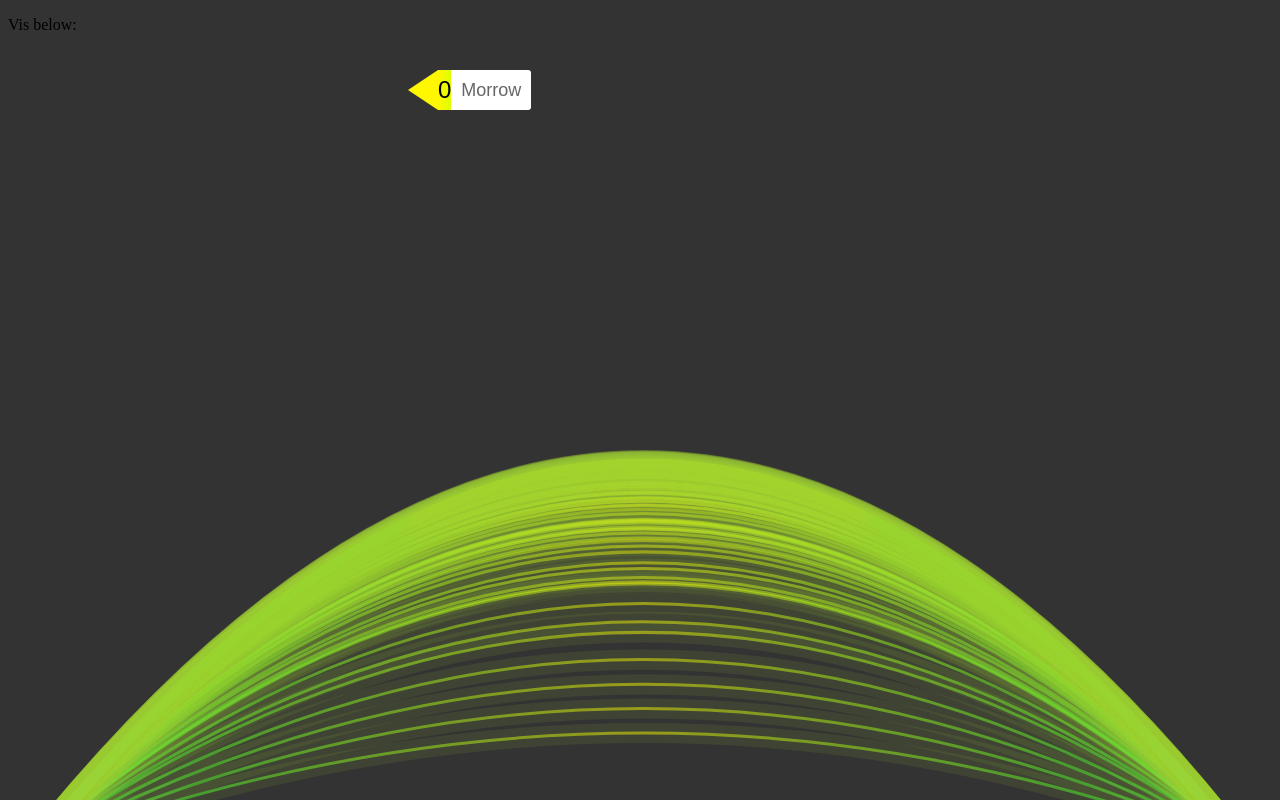
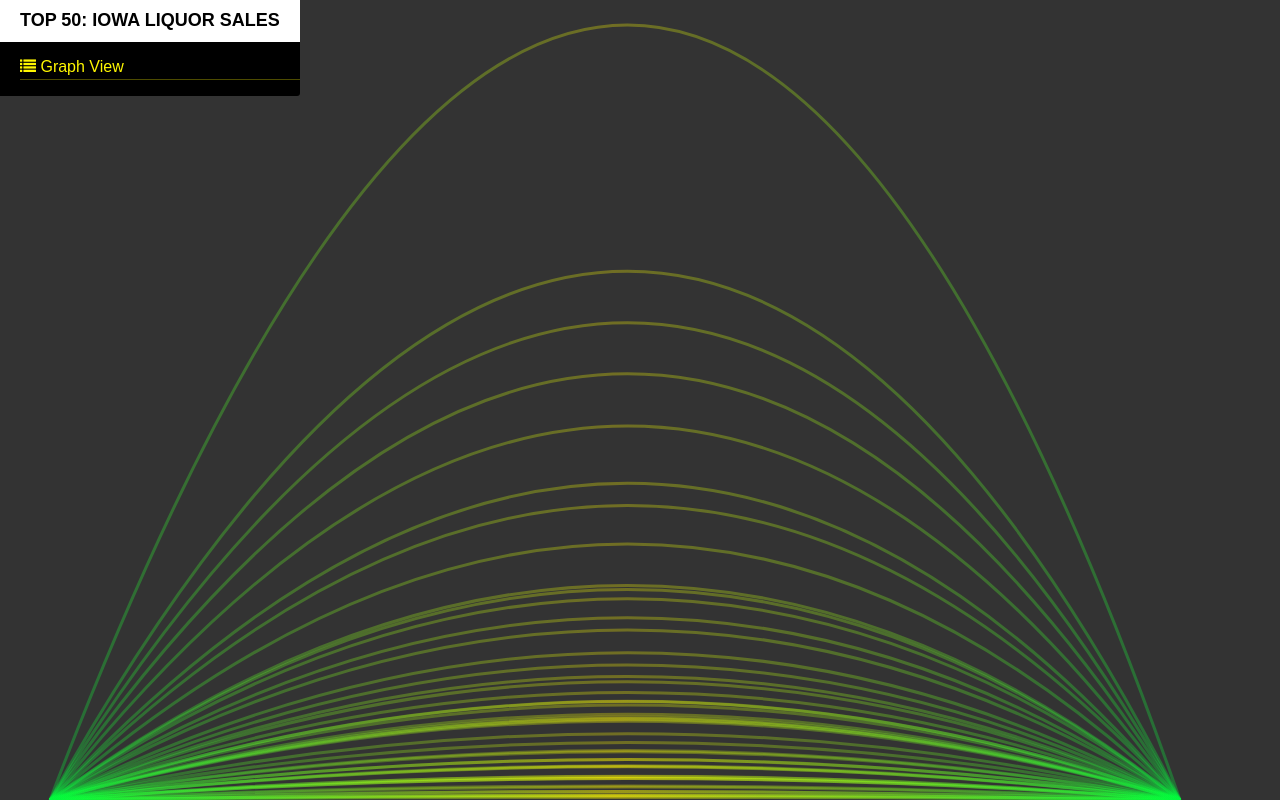
Before and after one commit to cmorrow/d3-samples, a plain HTML site: page arclist/index.html in a window 1280 px wide. Drawn offline with nearby package versions, Linux system fonts and the light colour scheme.

Commit message:
arc view complete / next adding list view and svg resize on window resize

```diff
--- /dev/null
+++ b/arclist/css/styles.scss
@@ -0,0 +1,188 @@
+$overlayHeight: 40px;
+$pad: 20px;
+
+$green: #ddff00;
+$yellow: #fff700;
+
+body {
+  margin: 0;
+  background-color: #333;
+  font-family: Arial, Helvetica, sans-serif;
+}
+
+#legend {
+  position: fixed;
+  z-index: 1;
+  top: 0;
+  width: 300px;
+  border-radius: 0 3px 3px 0;
+  background-color: #000;
+  color: #fff;
+
+  .title {
+    padding: $pad/2 $pad;
+    font-size: 18px;
+    border-bottom: solid 1px #fff;
+    background-color: #fff;
+    color: #000;
+    font-weight: bold;
+    text-transform: uppercase;
+  }
+
+  ul {
+    list-style: none;
+    padding-left: 0;
+    margin-left: $pad;
+    li {
+      margin: 5px 0 5px 0;
+      padding-bottom: 3px;
+      border-bottom: solid 1px rgba(255, 247, 0, 0.3);
+    }
+  }
+
+  a {
+    color: $yellow;
+    text-decoration: none;
+    opacity: 0.5;
+    transition: ease-out opacity 0.5s;
+
+    &:hover,
+    &.active {
+      opacity: 1;
+    }
+  }
+}
+#vis {
+  position: fixed;
+  width: 100%;
+  height: 100%;
+  max-width: 100%;
+  background-color: #333;
+  margin: 0 auto;
+}
+
+.svg-container {
+  display: inline-block;
+  position: relative;
+  /* padding-bottom: 100%; */
+  vertical-align: top;
+  /* overflow: hidden; */
+}
+
+#overlay {
+  position: absolute;
+  z-index: 1;
+  left: 430px;
+  top: 20px;
+  color: #fff;
+  font-family: Arial, Helvetica, sans-serif;
+  font-size: 18px;
+  /* overflow: hidden; */
+  text-align: center;
+  opacity: 0;
+  transition: ease-in-out opacity 0.5s;
+
+  .number {
+    float: left;
+    /* width: 60px; */
+    height: $overlayHeight;
+    line-height: $overlayHeight;
+    font-size: 24px;
+    padding-right: 20px;
+    color: #000;
+    /* background-color: rgb(244, 0, 85); */
+    background: linear-gradient(to right, $yellow, $green);
+  }
+
+  .arrow-left {
+    position: absolute;
+    top: 0px;
+    left: -30px;
+    width: 0;
+    height: 0;
+    border-top: 20px solid transparent;
+    border-bottom: 20px solid transparent;
+    border-right: 30px solid $yellow;
+  }
+
+  .title {
+    float: left;
+    height: 40px;
+    /* width: 180px; */
+    border-radius: 0 3px 3px 0;
+    line-height: 40px;
+    padding: 0 10px;
+    background-color: #fff;
+    color: #000;
+    text-align: left;
+  }
+}
+
+#overlay.active {
+  opacity: 1;
+}
+
+svg path {
+  stroke: #fff;
+  stroke-width: 3px;
+  opacity: 0.3;
+  cursor: pointer;
+  transition: ease-in-out opacity 0.3s;
+
+  &.hidden {
+    stroke-width: 20px;
+    opacity: 0;
+    stroke: $yellow;
+  }
+
+  &.active,
+  &.hover {
+    opacity: 1;
+  }
+
+  &.muted {
+    opacity: 0.2;
+  }
+}
+
+.stop-left {
+  stop-color: #00fa3e;
+}
+
+.stop-middle {
+  stop-color: #fff700;
+}
+
+.stop-right {
+  stop-color: #00fa3e;
+}
+
+.gradient-filled {
+  fill: url(#gradient);
+}
+
+.gradient-stroke {
+  stroke: url(#gradient);
+}
+
+line,
+path,
+line,
+ellipse {
+  fill: none;
+  stroke: url(#gradient);
+  stroke-width: 5;
+}
+
+.svg-content {
+  display: inline-block;
+  position: absolute;
+  top: 0;
+  left: 0;
+}
+
+.cf::after {
+  content: "";
+  clear: both;
+  display: table;
+}
--- /dev/null
+++ b/arclist/data/top50.json
@@ -0,0 +1,202 @@
+[
+  {
+    "item_description": "Black Velvet",
+    "sales_total": "1.0304102906002021E8"
+  },
+  {
+    "item_description": "Captain Morgan Spiced Rum",
+    "sales_total": "7.345808492999265E7"
+  },
+  {
+    "item_description": "Jack Daniels Old #7 Black Lbl",
+    "sales_total": "6.726271465000728E7"
+  },
+  {
+    "item_description": "Titos Handmade Vodka",
+    "sales_total": "6.1135304679992065E7"
+  },
+  {
+    "item_description": "Fireball Cinnamon Whiskey",
+    "sales_total": "5.486120711000055E7"
+  },
+  {
+    "item_description": "Hawkeye Vodka",
+    "sales_total": "4.7984855410017975E7"
+  },
+  {
+    "item_description": "Crown Royal Canadian Whisky",
+    "sales_total": "4.5323607619998656E7"
+  },
+  {
+    "item_description": "Crown Royal",
+    "sales_total": "4.06826465900014E7"
+  },
+  {
+    "item_description": "Absolut Swedish Vodka 80 Prf",
+    "sales_total": "3.570659688999755E7"
+  },
+  {
+    "item_description": "Jameson",
+    "sales_total": "3.522675990999983E7"
+  },
+  {
+    "item_description": "Jagermeister Liqueur",
+    "sales_total": "3.41201716800044E7"
+  },
+  {
+    "item_description": "Jim Beam",
+    "sales_total": "3.1833334589999914E7"
+  },
+  {
+    "item_description": "Grey Goose Vodka",
+    "sales_total": "3.0368565009998314E7"
+  },
+  {
+    "item_description": "Crown Royal Regal Apple",
+    "sales_total": "2.763216837000068E7"
+  },
+  {
+    "item_description": "Hennessy VS",
+    "sales_total": "2.6147894929996986E7"
+  },
+  {
+    "item_description": "Captain Morgan Original Spiced",
+    "sales_total": "2.477481612000211E7"
+  },
+  {
+    "item_description": "Malibu Coconut Rum",
+    "sales_total": "2.4132328449995026E7"
+  },
+  {
+    "item_description": "Bacardi Superior Rum",
+    "sales_total": "2.2846729969999973E7"
+  },
+  {
+    "item_description": "Five O'clock Vodka",
+    "sales_total": "2.1789627360003937E7"
+  },
+  {
+    "item_description": "Jose Cuervo Especial Reposado Tequila",
+    "sales_total": "2.1757390639999326E7"
+  },
+  {
+    "item_description": "Admiral Nelson Spiced Rum",
+    "sales_total": "2.133689138999904E7"
+  },
+  {
+    "item_description": "Rumchata",
+    "sales_total": "2.024715332000079E7"
+  },
+  {
+    "item_description": "Captain Morgan Spiced Barrel",
+    "sales_total": "1.9899181499999814E7"
+  },
+  {
+    "item_description": "Barton Vodka",
+    "sales_total": "1.972620960000203E7"
+  },
+  {
+    "item_description": "Seagrams 7 Crown Bl Whiskey",
+    "sales_total": "1.9573085699998107E7"
+  },
+  {
+    "item_description": "Patron Tequila Silver",
+    "sales_total": "1.9394623419999998E7"
+  },
+  {
+    "item_description": "Southern Comfort",
+    "sales_total": "1.7892437010000676E7"
+  },
+  {
+    "item_description": "Tanqueray Gin",
+    "sales_total": "1.6847364349999536E7"
+  },
+  {
+    "item_description": "Smirnoff Vodka 80 Prf",
+    "sales_total": "1.5867557080000138E7"
+  },
+  {
+    "item_description": "Phillips Vodka",
+    "sales_total": "1.5722508979999375E7"
+  },
+  {
+    "item_description": "Dr. Mcgillicuddy's Cherry Schnapps",
+    "sales_total": "1.4795719789999083E7"
+  },
+  {
+    "item_description": "Maker's Mark",
+    "sales_total": "1.4790786429999571E7"
+  },
+  {
+    "item_description": "Jack Daniels Old #7 Black Label",
+    "sales_total": "1.4047195350000167E7"
+  },
+  {
+    "item_description": "Hennessy Vs Cognac",
+    "sales_total": "1.3953492019999735E7"
+  },
+  {
+    "item_description": "Fireball Cinnamon Whiskey Mini Dispenser",
+    "sales_total": "1.3917190679998847E7"
+  },
+  {
+    "item_description": "Smirnoff 80prf",
+    "sales_total": "1.2800921870002244E7"
+  },
+  {
+    "item_description": "Rumple Minze Peppermint Schnapps Liqueur",
+    "sales_total": "1.2759004120000238E7"
+  },
+  {
+    "item_description": "Templeton Rye",
+    "sales_total": "1.2574380690000337E7"
+  },
+  {
+    "item_description": "Canadian Ltd Whisky",
+    "sales_total": "1.251151528000059E7"
+  },
+  {
+    "item_description": "Mccormick Vodka Pet",
+    "sales_total": "1.2506105110001694E7"
+  },
+  {
+    "item_description": "Uv Blue (raspberry) Vodka",
+    "sales_total": "1.1621065129999394E7"
+  },
+  {
+    "item_description": "Paramount White Rum",
+    "sales_total": "1.1484524010000614E7"
+  },
+  {
+    "item_description": "Svedka Vodka",
+    "sales_total": "1.0959741830000622E7"
+  },
+  {
+    "item_description": "Juarez Tequila Gold",
+    "sales_total": "1.0956857150000118E7"
+  },
+  {
+    "item_description": "Canadian Club Whisky",
+    "sales_total": "1.0527489770000052E7"
+  },
+  {
+    "item_description": "Ketel One Imported Vodka",
+    "sales_total": "1.0525642189999908E7"
+  },
+  {
+    "item_description": "Five Star",
+    "sales_total": "1.0428999509999655E7"
+  },
+  {
+    "item_description": "Kessler Blend Whiskey",
+    "sales_total": "1.0329940169999965E7"
+  },
+  {
+    "item_description": "Bailey's Original Irish Cream",
+    "sales_total": "1.0236183580000088E7"
+  },
+  {
+    "item_description": "Black Velvet Toasted Caramel",
+    "sales_total": "9932913.750000909"
+  }
+]
--- a/arclist/index.html
+++ b/arclist/index.html
@@ -5,9 +5,29 @@
     <meta name="viewport" content="width=device-width, initial-scale=1.0" />
     <title>D3 SVG Arcs</title>
     <link rel="stylesheet" href="css/styles.css" />
+    <link
+      href="https://stackpath.bootstrapcdn.com/font-awesome/4.7.0/css/font-awesome.min.css"
+      rel="stylesheet"
+      integrity="sha384-wvfXpqpZZVQGK6TAh5PVlGOfQNHSoD2xbE+QkPxCAFlNEevoEH3Sl0sibVcOQVnN"
+      crossorigin="anonymous"
+    />
   </head>
   <body>
-    <p>Vis below:</p>
+    <div id="legend">
+      <div class="title">Top 50: Iowa Liquor Sales</div>
+      <ul id="views">
+        <li>
+          <a href="#" class="graph active"
+            ><span class="fa fa-list"></span> Graph View</a
+          >
+        </li>
+        <!-- <li>
+          <a href="#" class="list"
+            ><span class="fa fa-list"></span> List View</a
+          >
+        </li> -->
+      </ul>
+    </div>
 
     <div id="vis" class="svg-container">
       <div id="overlay" class="cf">
--- a/arclist/js/arcs.js
+++ b/arclist/js/arcs.js
@@ -1,5 +1,5 @@
 // det data
-getJson(createVis, "data/iowa_liquor_sales_total.json");
+getJson(createVis, "data/top50.json");
 
 function createVis(json) {
   const el = d3.select("#vis").on("mousemove", positionOverlay);
@@ -8,7 +8,7 @@
   const svgWidth = visEl.clientWidth;
 
   const yScale = d3.scaleLinear();
-  const margin = 20,
+  const margin = 50,
     x0 = margin,
     y0 = svgHeight,
     x1 = svgWidth - margin * 2,
@@ -23,8 +23,6 @@
     overlayYOffset = 20;
 
   const data = transformData(JSON.parse(json));
-
-  console.log(svgHeight);
 
   var svg = d3
     .select("div#vis")
@@ -54,18 +52,6 @@
   console.log(`maxSale: ${maxSale}`);
   console.log(`svgHeight: ${svgHeight}`);
 
-  yScale.domain([minSale, maxSale]).range([margin, svgHeight]);
-
-  //   const data = [
-  //     { cpx: xCenter, cpy: 0 },
-  //     { cpx: xCenter, cpy: 150 },
-
-  //     { cpx: xCenter, cpy: topY },
-  //   ];
-
-  // flat line values
-  // { cpx: xCenter, cpy: 400 },
-
   // init lines straight on bottom
   const overlay = el.select("#overlay");
   const visPaths = svg
@@ -88,9 +74,11 @@
     .classed("hidden", true)
     .attr("d", createLine);
 
+  yScale.domain([maxSale, minSale]).range([topY, svgHeight]);
+
   // transition paths up from bottom
-  visPaths.data(data).transition().duration(defaultTime).attr("d", draw);
-  mousePaths.data(data).transition().duration(defaultTime).attr("d", draw);
+  visPaths.data(data).transition().duration(defaultTime).attr("d", pathIn);
+  mousePaths.data(data).transition().duration(defaultTime).attr("d", pathIn);
 
   function update() {
     // do stuff
@@ -121,14 +109,15 @@
         .select(".title")
         .html(pathData.item_description);
 
-      overlay.select(".number").html(pathData.sales_total);
+      const salesString = numToCurrency.format(pathData.sales_total);
+
+      overlay.select(".number").html(salesString);
     });
   }
 
   function pathMouseOut(d, index) {
-    visPaths.each(function (d, i) {
-      d3.select(this).classed("active", false);
-    });
+    console.log("mouse out");
+    visPaths.classed("hover", false);
     overlay.classed("active", false);
   }
 
@@ -137,7 +126,7 @@
     const y1 = 400;
     const points = [
       [x0, y0],
-      [xCenter, 400],
+      [xCenter, svgWidth],
       [x1, svgHeight],
     ];
     const path = d3.path();
@@ -146,7 +135,7 @@
     return path;
   }
 
-  function draw(d) {
+  function pathIn(d) {
     const points = [
       [x0, y0],
       [xCenter, yScale(d.sales_total)],
@@ -215,6 +204,12 @@
   return newData;
 }
 
+const numToCurrency = new Intl.NumberFormat("en-US", {
+  style: "currency",
+  currency: "USD",
+  minimumFractionDigits: 2,
+});
+
 function getJson(callback, dataUrl) {
   var xobj = new XMLHttpRequest();
   xobj.overrideMimeType("application/json");
```
Also changed, not shown: arclist/css/styles.css, 1 other file.
